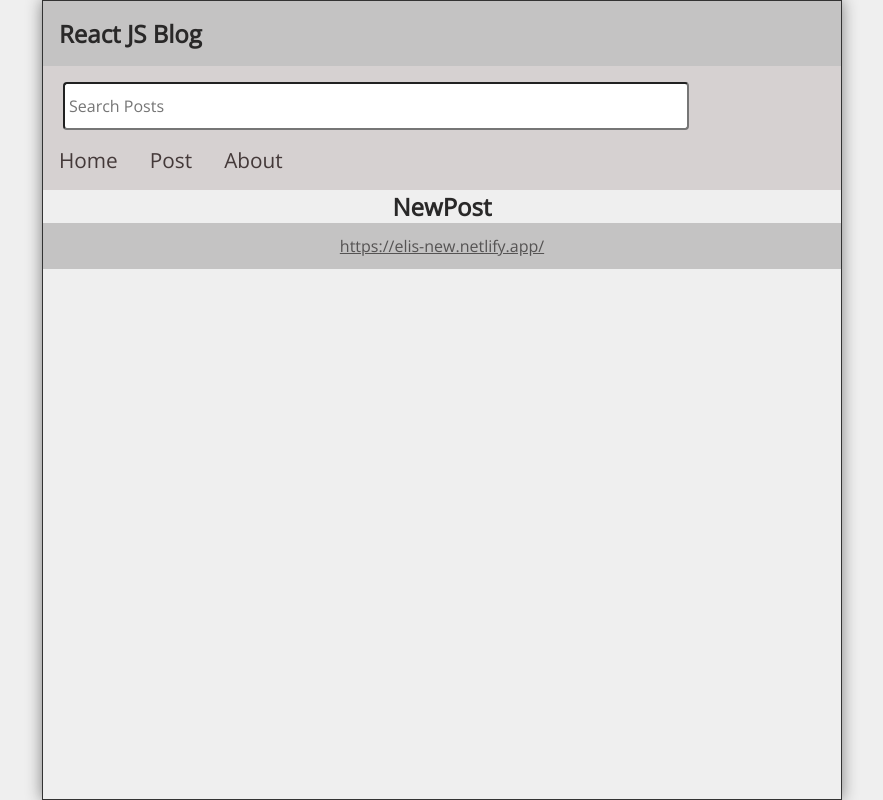
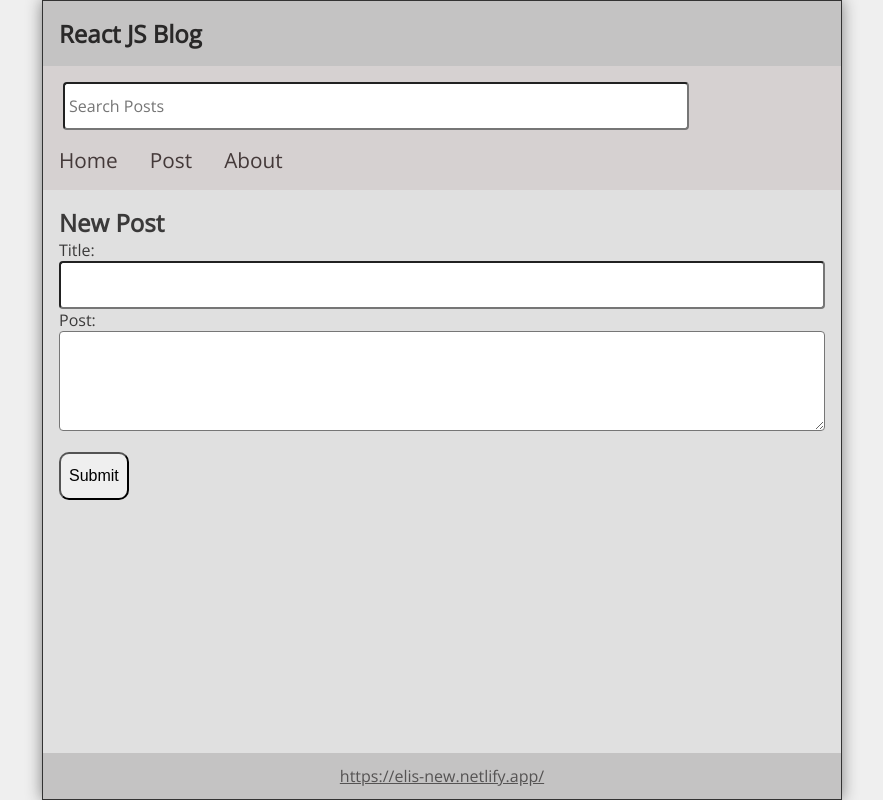
Before and after one commit to elis-11/React, a React (Create React App) app: page /post in a window 1280 px wide. Shown: the whole page, without its empty margins (198-1081 px from the left). Built offline with nearby package versions, Linux system fonts and the light colour scheme.

Commit message:
New Post

```diff
--- a/src/App.js
+++ b/src/App.js
@@ -7,7 +7,7 @@ import { Header } from "./components/Header";
 import { Home } from "./components/Home";
 import { Missing } from "./components/Missing";
 import { Nav } from "./components/Nav";
-import { NewPost } from "./components/NewPosr";
+import { NewPost } from "./components/NewPost";
 import { PostPage } from "./components/PostPage";
 import "./App.scss";
 
@@ -41,12 +41,16 @@ function App() {
   ]);
   const [search, setSearch] = useState("");
   // const [searchResults, setSearchResults] = useState([]);
-  const history= useHistory()
+  const [postTitle, setPostTitle] = useState("");
+  const [postBody, setPostBody] = useState("");
+  const history = useHistory();
+
+  const handleSubmit = () => {};
 
   const handleDelete = (id) => {
-    const postsList = posts.filter(post => post.id !== id);
+    const postsList = posts.filter((post) => post.id !== id);
     setPosts(postsList);
-    history.push('/')
+    history.push("/");
   };
 
   return (
@@ -58,7 +62,13 @@ function App() {
           <Home posts={posts} />
         </Route>
         <Route exact path="/post">
-          <NewPost />
+          <NewPost
+            handleSubmit={handleSubmit}
+            postTitle={postTitle}
+            setPostTitle={setPostTitle}
+            postBody={postBody}
+            setPostBody={setPostBody}
+          />
         </Route>
         <Route path="/post/:id">
           <PostPage posts={posts} handleDelete={handleDelete} />
--- a/src/App.scss
+++ b/src/App.scss
@@ -10,7 +10,7 @@
   box-shadow: 0px 0px 15px gray;
   color: rgb(41, 40, 40);
 
-  .Header{
+  .Header {
     width: 100%;
     background-color: #c4c3c3;
     padding: 1rem;
@@ -25,7 +25,6 @@
     svg {
       font-size: 2rem;
     }
-
   }
   Footer {
     width: 100%;
@@ -34,9 +33,8 @@
     justify-content: center;
     align-items: center;
     background-color: #c4c3c3;
-      a{
+    a {
       color: rgb(85, 83, 83);
-
     }
   }
   .Nav {
@@ -126,7 +124,6 @@
   }
 
   .Home {
-
     .post a {
       text-decoration: none;
     }
@@ -134,7 +131,6 @@
     .post a,
     .post a:visited {
       color: rgb(58, 57, 57);
-
     }
   }
 
@@ -156,16 +152,16 @@
   }
 
   .newPostForm {
-    display: flex;
+    display: block;
     flex-direction: column;
   }
 
-  .newPostForm label {
+  label {
     margin-top: 1rem;
   }
 
-  .newPostForm input[type="text"],
-  .newPostForm textarea {
+  input[type="text"],
+  textarea {
     font-family: "Open Sans", sans-serif;
     width: 100%;
     min-height: 48px;
@@ -176,11 +172,11 @@
     outline: none;
   }
 
-  .newPostForm textarea {
+  textarea {
     height: 100px;
   }
 
-  .newPostForm button {
+  button {
     margin-top: 1rem;
     height: 48px;
     min-width: 48px;
--- a/src/components/Feed.jsx
+++ b/src/components/Feed.jsx
@@ -1,5 +1,5 @@
-import React from "react";
 import { Post } from "./Post";
+import '../App.scss';
 
 export const Feed = ({ posts }) => {
   return (
--- a/src/components/Footer.jsx
+++ b/src/components/Footer.jsx
@@ -1,4 +1,3 @@
-import React from 'react'
 import '../App.scss';
 
 export const Footer = () => {
--- a/src/components/Header.jsx
+++ b/src/components/Header.jsx
@@ -1,4 +1,4 @@
-import React from 'react'
+import '../App.scss';
 
 export const Header = ({title}) => {
   return (
--- a/src/components/Home.jsx
+++ b/src/components/Home.jsx
@@ -1,5 +1,5 @@
-import React from "react";
 import { Feed } from "./Feed";
+import '../App.scss';
 
 export const Home = ({ posts }) => {
   return (
--- a/src/components/Nav.jsx
+++ b/src/components/Nav.jsx
@@ -1,5 +1,6 @@
-import React from "react";
 import { Link } from "react-router-dom";
+import '../App.scss';
+
 
 export const Nav = ({ search, setSearch }) => {
   return (
--- a/src/components/NewPosr.jsx
+++ /dev/null
@@ -1,9 +0,0 @@
-import React from 'react'
-
-export const NewPost = () => {
-  return (
-   <main>
-     <h2>NewPost</h2>
-   </main>
-  )
-}
--- /dev/null
+++ b/src/components/NewPost.jsx
@@ -0,0 +1,37 @@
+import '../App.scss';
+
+export const NewPost = ({
+  handleSubmit,
+  postTitle,
+  setPostTitle,
+  postBody,
+  setPostBody,
+}) => {
+  return (
+    <main className="NewPost">
+      <h2>New Post</h2>
+      <form className="NewPostForm" onSubmit={handleSubmit}>
+        <div>
+        <label htmlFor="postTitle">Title:</label>
+        <input
+          id="postTitle"
+          type="text"
+          required
+          value={postTitle}
+          onChange={(e) => (setPostTitle = e.target.value)}
+          />
+          </div>
+          <div>
+        <label htmlFor="postBody">Post:</label>
+        <textarea
+          id="postBody"
+          required
+          value={postBody}
+          onChange={(e) => (setPostBody = e.target.value)}
+          />
+          </div>
+        <button type="submit">Submit</button>
+      </form>
+    </main>
+  );
+};
--- a/src/components/Post.jsx
+++ b/src/components/Post.jsx
@@ -1,4 +1,5 @@
 import { Link } from "react-router-dom";
+import '../App.scss';
 
 export const Post = ({ post }) => {
   return (
--- a/src/components/PostPage.jsx
+++ b/src/components/PostPage.jsx
@@ -1,4 +1,5 @@
 import { useParams, Link } from "react-router-dom";
+import '../App.scss';
 
 export const PostPage = ({ posts, handleDelete }) => {
   const { id } = useParams();
```
Lines whose indentation alone changed are shown as unchanged.
